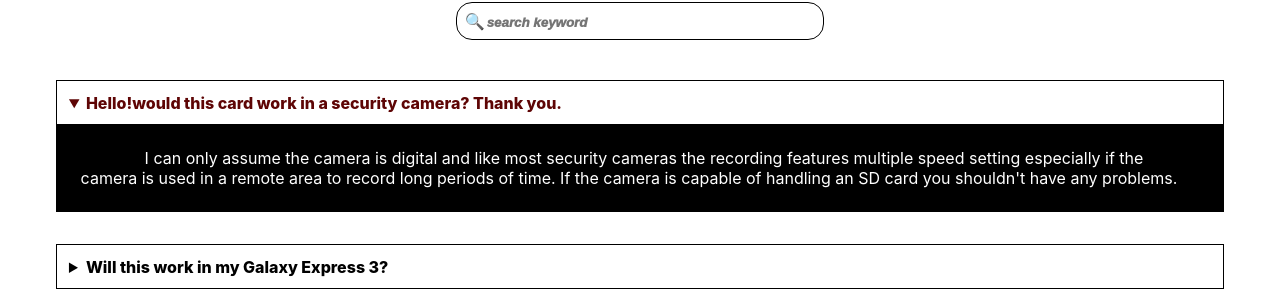
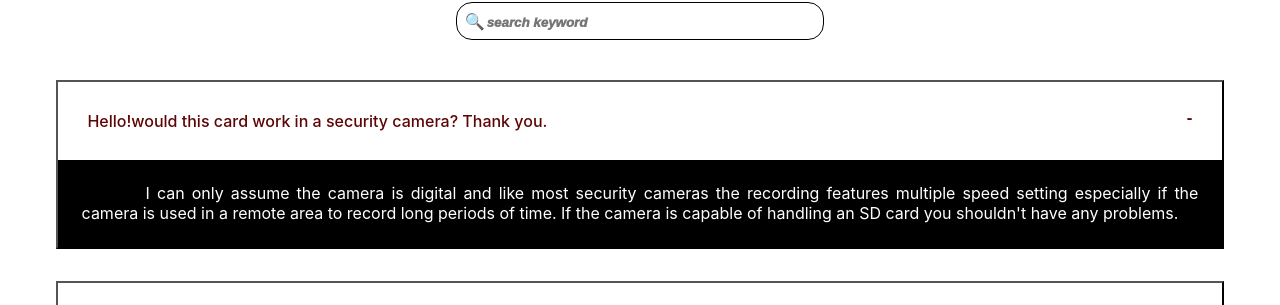
Before and after one commit to zaladeokin/3MTT-FAQ, a React (Create React App) app: page / in a window 1280 px wide. Shown: the part 495-800 px from the top of the page. Built offline with nearby package versions, Linux system fonts and the light colour scheme; no server answers.

Commit message:
Detail card toggle icon re-styled

```diff
--- a/src/css/Card.css
+++ b/src/css/Card.css
@@ -1,7 +1,7 @@
 details {
     text-align: initial;
     width: 95%;
-    border: 1px solid #000;
+    border: 2px outset #000;
     margin: 2em auto;
 }
 
@@ -14,8 +14,25 @@ details:last-of-type {
 }
 
 details summary {
-    font-weight: 800;
-    padding: 1%;
+    font-size: 1em;
+    font-weight: 500;
+    padding: 2.5%;
+    list-style-type: none;
+}
+
+details summary::-webkit-details-marker {/*For safari browser*/
+    display: none;
+}
+
+details>summary::after {
+    font-weight: 1000;
+    font-size: 0.8em;
+    content: '+';
+    float: right;
+}
+
+details[open]>summary::after {
+    content: "-";
 }
 
 details[open] summary {
@@ -27,4 +44,5 @@ details[open] summary~p {
     background-color: #000;
     color: #fff;
     text-indent: 5vw;
+    text-align: justify;
 }
```
